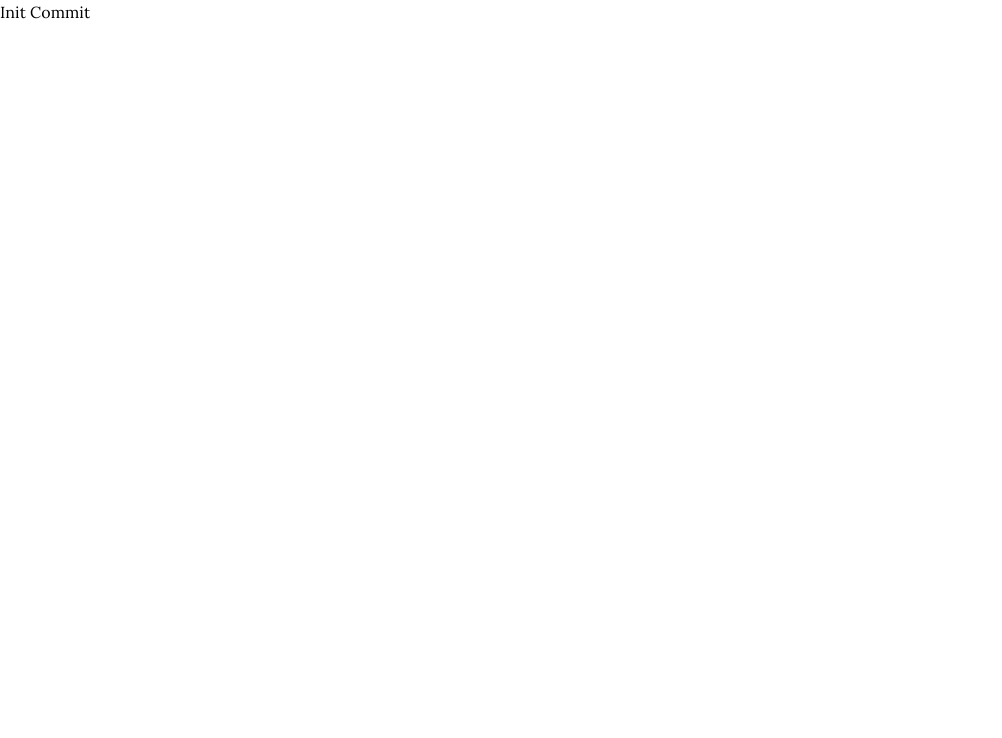
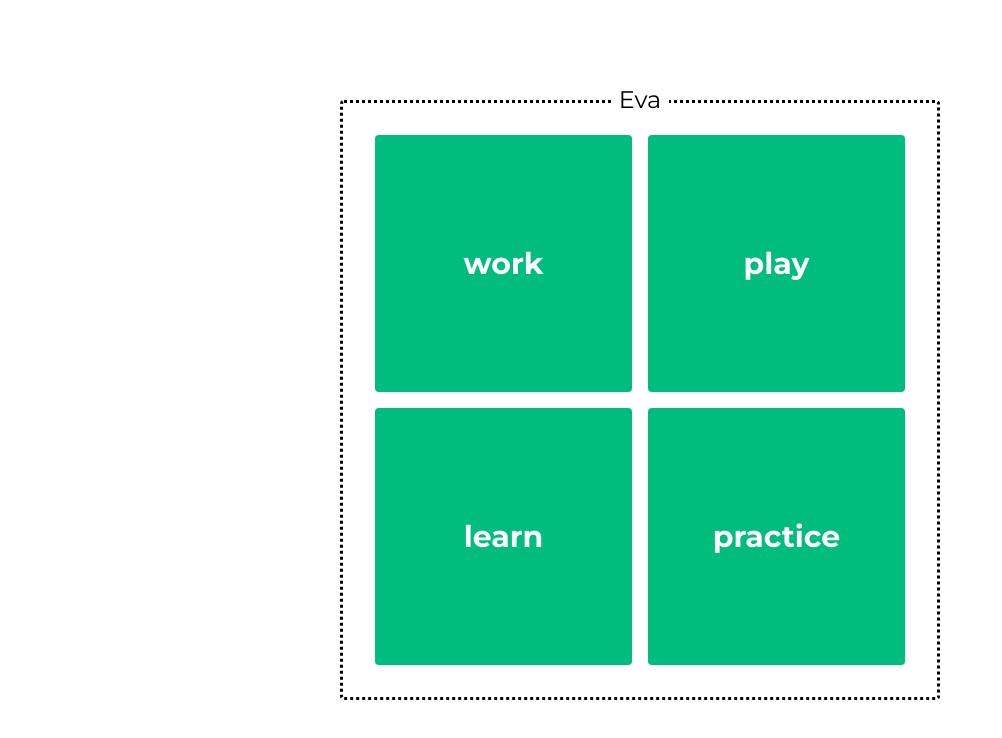
Before and after one commit to evakill/evakillenbergv25, a Next.js app: page / in a window 1280 px wide. Shown: the top 738 px of the page, without its empty margins (0-1002 px from the left). Built offline with nearby package versions, Linux system fonts and the light colour scheme.

Commit message:
basic tree grid layout

```diff
--- /dev/null
+++ b/src/app/components/TreeGrid.tsx
@@ -0,0 +1,24 @@
+import React from "react";
+import { TreeNode } from "../types";
+import { GridNode } from "./TreeNode";
+
+export const TreeGrid = ({ title, nodes }: { title: string, nodes: TreeNode[] }) => {
+
+    const gridDimension = React.useMemo(() => {
+        const count = nodes.length;
+        const dimension = Math.ceil(Math.sqrt(count));
+        return dimension;
+    }, [nodes]);
+
+    return (
+        <div className="flex flex-col items-center justify-center min-h-screen">
+            <div className="bg-white text-2xl px-2" style={{ margin: '-16px', zIndex: 5 }}>{title}</div>
+            <div className="grid gap-4 aspect-square h-150 w-150 border-3 border-dotted rounded-sm p-8" style={{
+                gridTemplateColumns: `repeat(${gridDimension}, 1fr)`,
+                gridTemplateRows: `repeat(${gridDimension}, 1fr)`
+            }}>
+                {nodes.map(node => <GridNode key={node.title} node={node} />)}
+            </div>
+        </div>
+    );
+}
--- /dev/null
+++ b/src/app/components/TreeNode.tsx
@@ -0,0 +1,10 @@
+import { TreeNode } from "../types";
+
+export const GridNode = ({ node }: { node: TreeNode }) => (
+    <div
+        className="flex items-center justify-center rounded bg-emerald-500 aspect-square w-full h-full"
+        key={node.title}
+    >
+        <p className="text-3xl font-bold text-white">{node.title}</p>
+    </div>
+);
--- a/src/app/globals.css
+++ b/src/app/globals.css
@@ -13,5 +13,6 @@
 body {
   background: var(--background);
   color: var(--foreground);
-  font-family: 'Lora', serif;
+  font-family: 'Montserrat', sans-serif;
+  /* letter-spacing: 0.05em; */
 }
--- a/src/app/layout.tsx
+++ b/src/app/layout.tsx
@@ -1,8 +1,8 @@
 import type { Metadata } from "next";
-import { Lora } from "next/font/google";
+import { Montserrat } from "next/font/google";
 import "./globals.css";
 
-const lora = Lora({
+const lora = Montserrat({
   subsets: ["latin"],
   weight: ["400", "700"],
   display: "swap",
--- a/src/app/page.tsx
+++ b/src/app/page.tsx
@@ -1,8 +1,9 @@
-import Image from "next/image";
+import { TreeGrid } from "./components/TreeGrid";
+import { tree } from "./tree-content";
 
 export default function Home() {
   return (
-    <div> Init Commit
+    <div> <TreeGrid title="Eva" nodes={tree.children} />
     </div>
   );
 }
--- /dev/null
+++ b/src/app/tree-content.ts
@@ -0,0 +1,20 @@
+import { Branch, TreeNode } from "./types";
+
+export const tree: Branch = {
+    title: "Root",
+    children: [
+        {
+            title: "work",
+            children: []
+        }, {
+            title: "play",
+            children: []
+        }, {
+            title: "learn",
+            children: []
+        }, {
+            title: "practice",
+            children: []
+        },
+    ]
+}
--- /dev/null
+++ b/src/app/types.ts
@@ -0,0 +1,21 @@
+export type Branch = {
+    title: string;
+    children: Array<Branch | Leaf>;
+}
+
+export type Leaf = {
+    title: string;
+    parent: Branch;
+    content: string;
+}
+
+export type TreeNode = Branch | Leaf;
+
+
+export const isBranch = (node: TreeNode): node is Branch => {
+    return Object.prototype.hasOwnProperty.call(node, 'children') && Object.prototype.hasOwnProperty.call(node, 'parent');
+}
+
+export const isLeaf = (node: TreeNode): node is Leaf => {
+    return Object.prototype.hasOwnProperty.call(node, 'content')
+}
```
